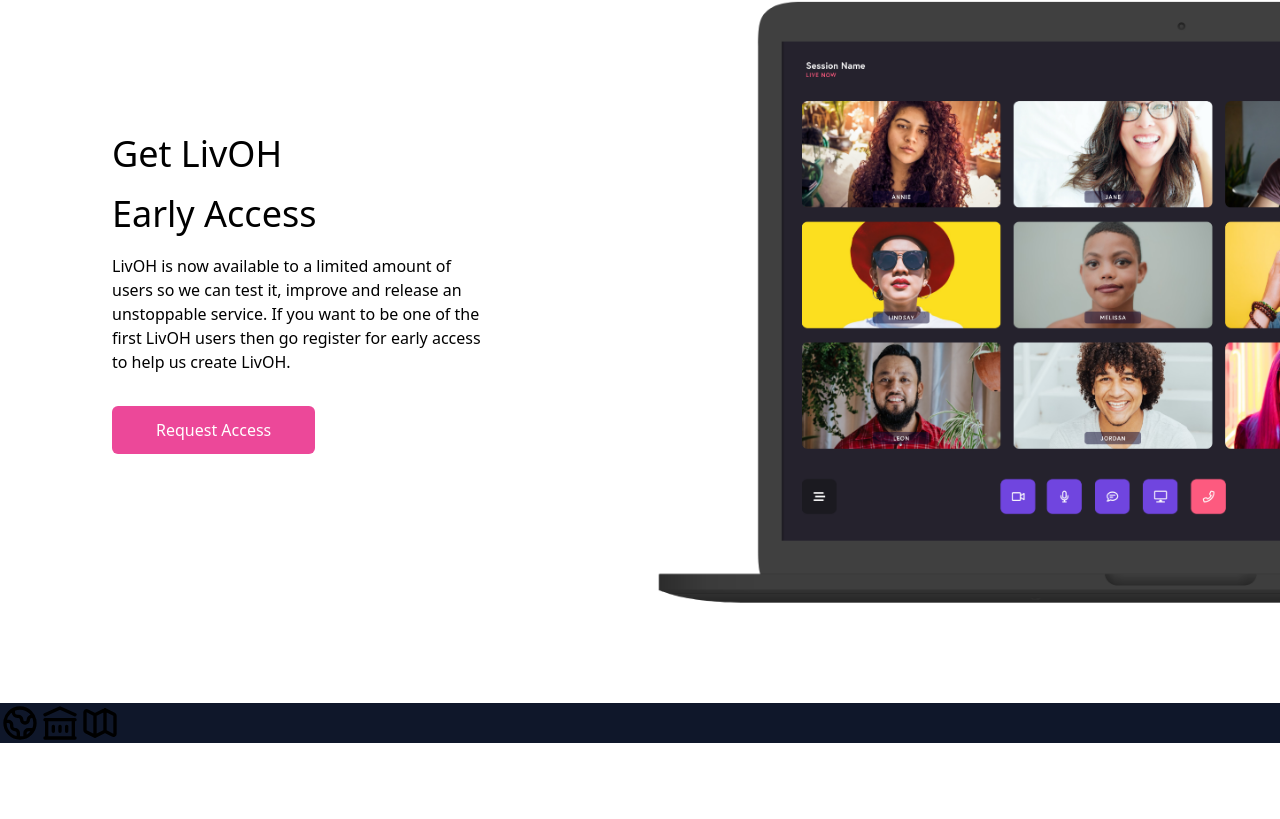
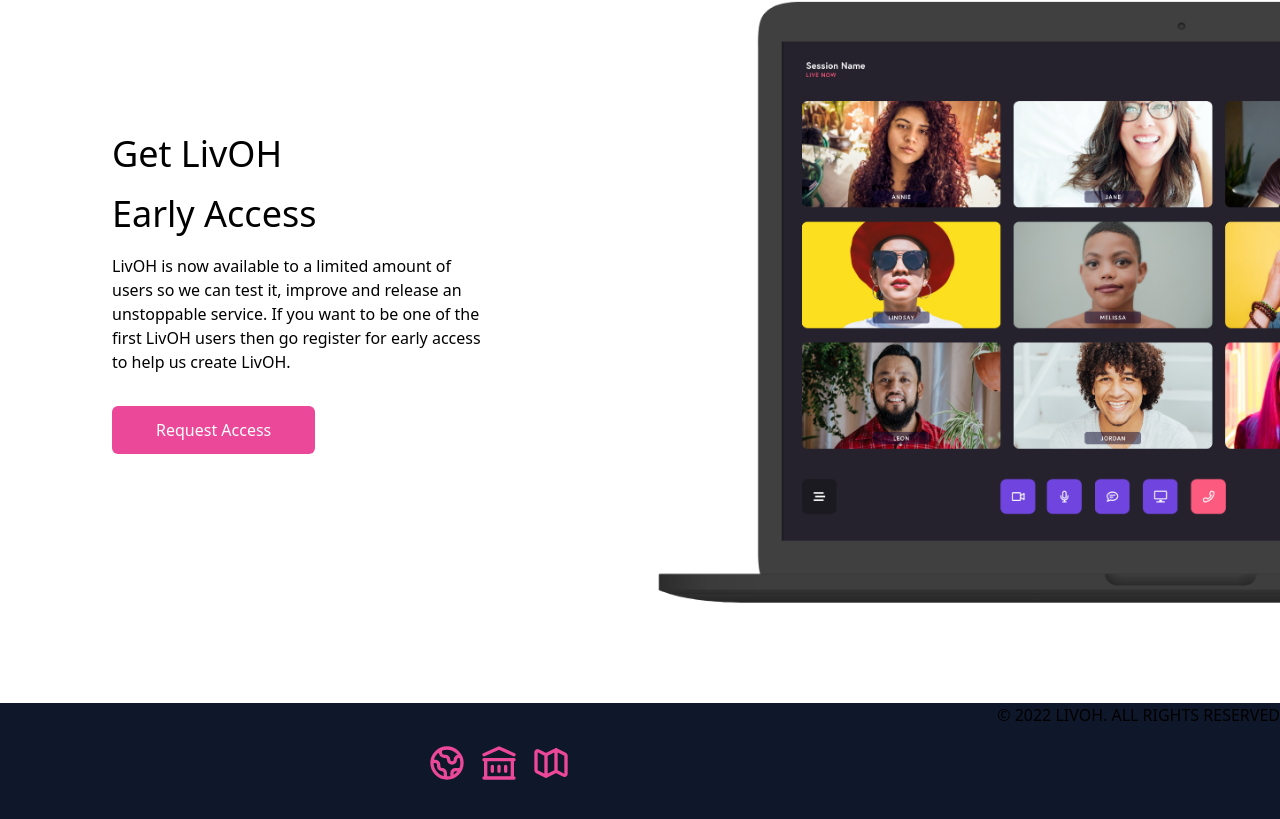
Before and after one commit to kirsten-tay/livoh, a React (Create React App) app: page / in a window 1280 px wide. Shown: the part 4108-4927 px from the top of the page. Before the commit the page ends 4851 px from the top, so only its background shows below. Built offline with nearby package versions, Linux system fonts and the light colour scheme.

Commit message:
updated  early access

```diff
--- a/src/components/Earlyaccess.jsx
+++ b/src/components/Earlyaccess.jsx
@@ -32,13 +32,16 @@
                     <img src={early}className="relative h-full"  alt="" /></div>
             </div>
 
-             <div className="flex flex-1 bg-slate-900">
-                 <div className="flex flex-row justify-center">
+             <div className="flex bg-slate-900">
+                 <div className="flex mx-auto gap-3 text-center m-10 text-pink-500">
                   <GlobeIcon className="h-10 w-10"/>
                   <LibraryIcon className="h-10 w-10"/>
                   <MapIcon className="h-10 w-10"/>
                  </div>
-                <hr/>
+                <hr className="text-white"/>
+                <div >
+                 <h4>   &copy; 2022 LIVOH. ALL RIGHTS RESERVED</h4>
+                </div>
             </div>
         </div>
     )
```
